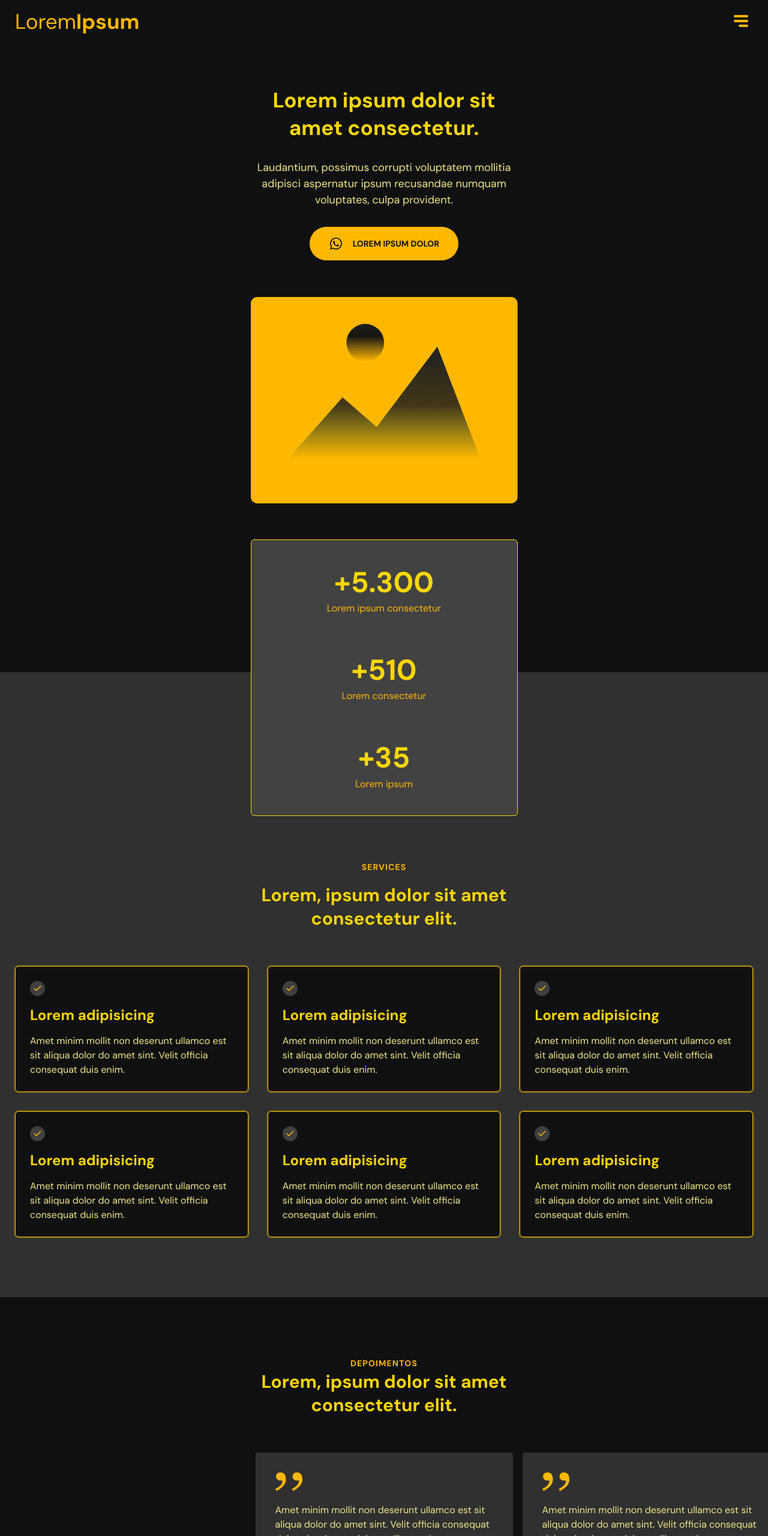
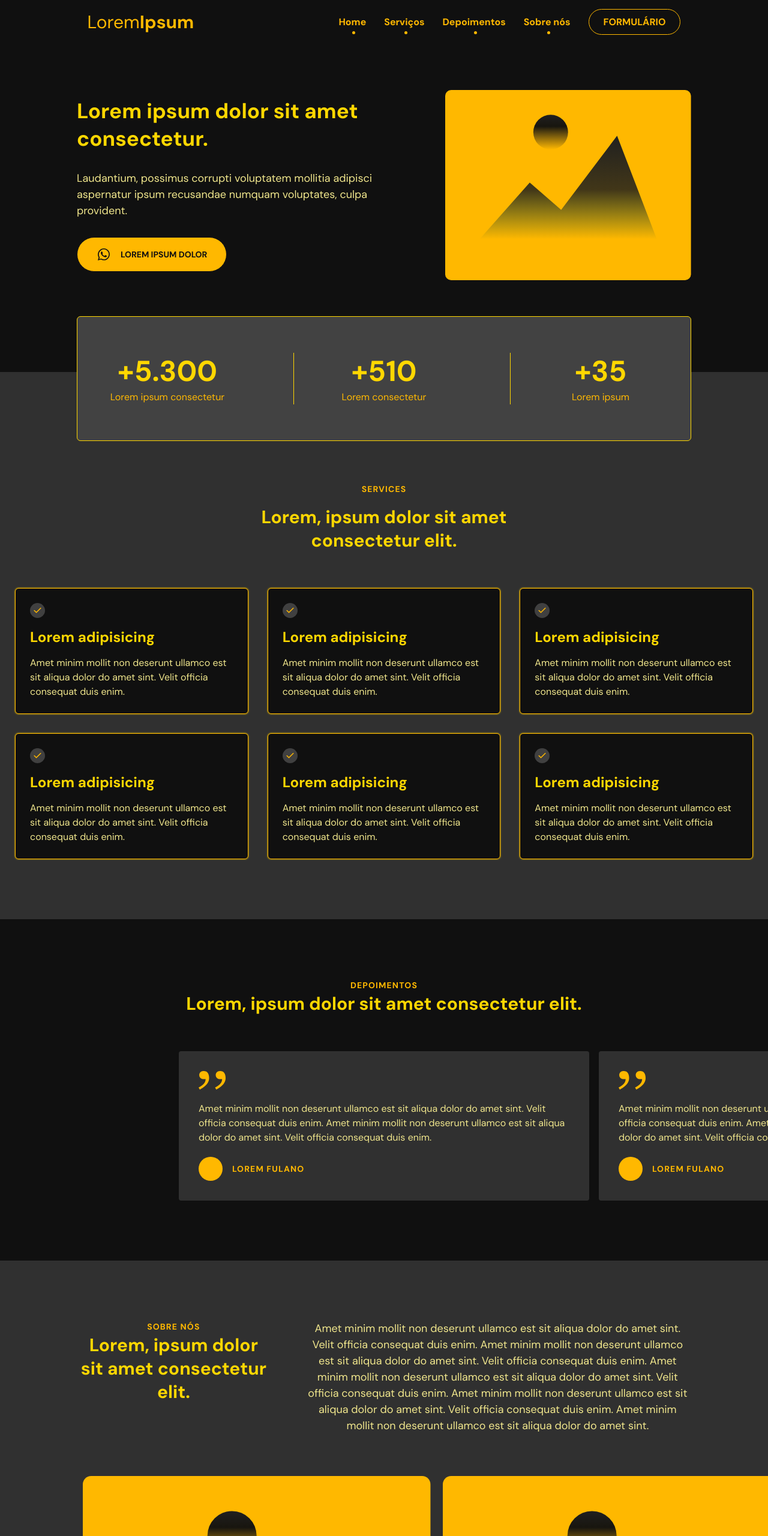
Before and after one commit to LucasSPaiva/nlw-page, a plain HTML site: page index.html in a window 1280 px wide. Shown: the top 2560 px of the page at 60% size. Drawn offline with nearby package versions, Linux system fonts and the light colour scheme.

Commit message:
✨ finished v1.0

```diff
--- a/index.html
+++ b/index.html
@@ -348,13 +348,14 @@
 						<h2>Lorem, ipsum dolor sit amet consectetur elit.</h2>
 					</div>
 					<p>
-						Amet minim m non deserunt ullamco est sit aliqua dolor do amet sint.
-						Velit officia consequat duis enim. Minim mollit non deserunt ullamco
-						est sit aliqua dolor do amet sint. Velit officia consequat duis
-						enim. Amet non deserunt ullamco est sit dolor sint. Velit officia
-						consequat duis enim. Amet minim mollit non des est sit aliqua dolor
-						do amet sint. Velit officia consequat duis enim. Amet minim mollit
-						non deserunt ullamco est sit aliqua dolor do amet sint.
+						Amet minim mollit non deserunt ullamco est sit aliqua dolor do amet
+						sint. Velit officia consequat duis enim. Amet minim mollit non
+						deserunt ullamco est sit aliqua dolor do amet sint. Velit officia
+						consequat duis enim. Amet minim mollit non deserunt ullamco est sit
+						aliqua dolor do amet sint. Velit officia consequat duis enim. Amet
+						minim mollit non deserunt ullamco est sit aliqua dolor do amet sint.
+						Velit officia consequat duis enim. Amet minim mollit non deserunt
+						ullamco est sit aliqua dolor do amet sint.
 					</p>
 				</div>
 				<div class="swiperAbout">
--- a/main.js
+++ b/main.js
@@ -3,6 +3,35 @@ window.addEventListener('scroll', onScroll)
 onScroll()
 function onScroll() {
 	showNavigationOnScroll()
+
+	activateMenuAtCurrentSection(home)
+	activateMenuAtCurrentSection(services)
+	activateMenuAtCurrentSection(depositions)
+	activateMenuAtCurrentSection(about)
+	activateMenuAtCurrentSection(contact)
+}
+
+function activateMenuAtCurrentSection(section) {
+	const targetLine = scrollY + innerHeight / 2
+
+	const sectionTop = section.offsetTop
+	const sectionHeight = section.offsetHeight
+	const sectionEndsAt = sectionTop + sectionHeight
+
+	const sectionTopReachOrPassedTargetLine = targetLine >= sectionTop
+	const sectionEndPassedTargetLine = sectionEndsAt <= targetLine
+
+	const sectionBoundaries =
+		sectionTopReachOrPassedTargetLine && !sectionEndPassedTargetLine
+
+	const sectionId = section.getAttribute('id')
+
+	const menuElement = document.querySelector(`.menu a[href*=${sectionId}]`)
+
+	menuElement.classList.remove('active')
+	if (sectionBoundaries) {
+		menuElement.classList.add('active')
+	}
 }
 
 function showNavigationOnScroll() {
@@ -36,7 +65,7 @@ const swiper = new Swiper('.swiper', {
 })
 
 const swiperAbout = new Swiper('.swiperAbout', {
-	slidesPerView: 1.2,
+	slidesPerView: 1.3,
 	direction: 'horizontal',
 	loop: true,
 
--- a/styles/about.css
+++ b/styles/about.css
@@ -3,7 +3,6 @@
 	background-color: var(--black-gray);
 	overflow: hidden;
 }
-
 
 #about .wrapper {
 	display: flex;
@@ -26,3 +25,29 @@
 	height: auto;
 	padding-inline: 0.8rem;
 }
+
+@media (min-width: 700px) {
+	#about .swiperAbout {
+		max-width: 60rem;
+	}
+}
+
+@media (min-width: 1024px) {
+	#about .swiper-slide {
+		padding-inline: 1rem;
+	}
+
+	#about .text {
+		max-width: 1120px;
+		margin-inline: auto;
+
+		flex-direction: row;
+		gap: 5.6rem;
+	}
+	#about .text .title {
+		flex: 1;
+	}
+	#about .text p {
+		flex: 2;
+	}
+}
--- a/styles/contact.css
+++ b/styles/contact.css
@@ -29,3 +29,21 @@
 #contact .text #contacts p img {
 	width: 3rem;
 }
+
+@media (min-width: 800px) {
+	#contact .wrapper {
+		max-width: 50rem;
+	}
+}
+
+@media (min-width: 1024px) {
+	#contact .wrapper {
+		flex-direction: row;
+		justify-content: center;
+		align-items: center;
+		max-width: none;
+	}
+	#contact .text {
+		max-width: 30rem;
+	}
+}
--- a/styles/depositions.css
+++ b/styles/depositions.css
@@ -64,3 +64,9 @@
 	height: 0.75rem;
 	background: var(--brand-primary-dark);
 }
+
+@media (min-width: 700px) {
+	#depositions .swiper {
+		max-width: 70rem;
+	}
+}
--- a/styles/footer.css
+++ b/styles/footer.css
@@ -1,5 +1,5 @@
 #footer {
-	padding-block: 8rem;
+	padding-block: 4rem;
 	background-color: var(--brand-primary-dark);
 }
 
--- a/styles/global.css
+++ b/styles/global.css
@@ -108,11 +108,6 @@ section {
 	text-align: center;
 }
 
-.wrapper {
-	max-width: var(--max-width);
-	margin-inline: auto;
-}
-
 a::selection,
 p::selection,
 h1::selection,
@@ -130,7 +125,11 @@ textarea::selection {
 	background-color: var(--brand-primary-light);
 }
 
-/* BUTTON STYLES */
+.wrapper {
+	max-width: var(--max-width);
+	margin-inline: auto;
+}
+
 .button {
 	padding: 1.6rem 3.2rem;
 	margin-inline: auto;
@@ -163,4 +162,20 @@ textarea::selection {
 	transition: 0.3s all;
 	fill: var(--brand-primary-dark);
 }
-/* ============= */
+
+/* Scroll */
+*::-webkit-scrollbar {
+	width: 10px;
+}
+
+*::-webkit-scrollbar-thumb {
+	background-color: var(--brand-primary-dark);
+	border-radius: 20px;
+	border: 2px solid var(--black-gray);
+}
+
+@media (min-width: 600px) {
+	:root {
+		--max-width: 80vw;
+	}
+}
--- a/styles/home.css
+++ b/styles/home.css
@@ -1,6 +1,5 @@
 #home {
-	margin-top: 7rem;
-	padding-block: 7.5rem;
+	padding: 15rem 0 7rem;
 }
 
 #home .content,
@@ -9,6 +8,11 @@
 	flex-direction: column;
 	justify-content: space-between;
 	gap: 6rem;
+}
+
+#home .content img {
+	margin-inline: auto;
+	max-width: 41rem;
 }
 
 #home .text {
@@ -51,3 +55,42 @@
 	line-height: 130%;
 	color: var(--brand-primary);
 }
+
+@media (min-width: 700px) {
+	#home .content {
+		max-width: 60rem;
+		margin-inline: auto;
+	}
+}
+
+@media (min-width: 850px) {
+	#home .details {
+		flex-direction: row;
+		justify-content: center;
+		padding-block: 6rem;
+	}
+
+	#home .details p {
+		flex: 1;
+		padding-inline: 2rem;
+	}
+	#home .details p + p {
+		border-left: 1px solid var(--brand-primary);
+	}
+}
+
+@media (min-width: 1024px) {
+	#home .content {
+		max-width: none;
+		align-items: center;
+		flex-direction: row;
+	}
+	#home .text {
+		max-width: 60rem;
+		text-align: left;
+		justify-content: flex-start;
+	}
+	#home .content .button {
+		margin-left: 0;
+	}
+}
--- a/styles/navigation.css
+++ b/styles/navigation.css
@@ -128,3 +128,115 @@ body.menu-expanded .menu {
 	border: 1px solid var(--black-dark);
 	color: var(--black-dark);
 }
+
+@media (min-width: 1024px) {
+	nav#navigation * {
+		margin: 0;
+		padding: 0;
+		visibility: initial;
+		display: initial;
+		opacity: initial;
+		flex-direction: initial;
+		position: initial;
+		font-size: initial;
+		font-weight: initial;
+		transform: initial;
+		color: initial;
+		background-color: initial;
+	}
+
+	nav#navigation {
+		display: flex;
+		justify-content: space-around;
+		margin-inline: auto;
+	}
+
+	nav#navigation h2.logo a {
+		font-weight: 400;
+	}
+	nav#navigation h2.logo a span {
+		font-weight: 700;
+	}
+
+	nav#navigation h2.logo a,
+	nav#navigation h2.logo a span {
+		font-size: var(--title-size-medium);
+		color: var(--brand-primary-dark);
+	}
+
+	nav#navigation.scroll h2.logo a,
+	nav#navigation.scroll h2.logo a span {
+		color: var(--black-dark);
+	}
+
+	nav#navigation .toggle-menu {
+		display: none;
+	}
+
+	nav#navigation .menu {
+		display: flex;
+		align-items: center;
+		gap: 3rem;
+	}
+
+	nav#navigation .menu li a {
+		font-weight: bold;
+		font-size: var(--paragraph-size-small);
+		line-height: 2.1rem;
+		color: var(--brand-primary-dark);
+
+		position: relative;
+	}
+
+	nav#navigation .menu li:not(:last-child) a::after {
+		content: '';
+		position: absolute;
+		bottom: -10px;
+		left: 50%;
+		width: 5px;
+		border-radius: 3px;
+		height: 5px;
+		background-color: var(--brand-primary-dark);
+
+		transition: 0.3s all;
+	}
+
+	nav#navigation .menu li a:hover::after,
+	nav#navigation .menu li a.active::after {
+		left: 4px;
+		width: 90%;
+	}
+
+	nav#navigation.scroll .menu li a::after {
+		background-color: var(--black-dark);
+	}
+
+	nav#navigation.scroll .menu li a:hover::after,
+	nav#navigation.scroll .menu li a.active::after {
+		background-color: var(--black-dark);
+	}
+
+	nav#navigation.scroll .menu li a {
+		color: var(--black-dark);
+	}
+
+	nav#navigation #form-button {
+		padding: 1rem 2.4rem;
+
+		border: 1px solid var(--brand-primary-dark);
+		color: var(--brand-primary-dark);
+		border-radius: 4rem;
+	}
+
+	nav#navigation .menu #form-button:hover,
+	nav#navigation.scroll .menu #form-button {
+		background: var(--brand-primary-dark);
+		border: 1px solid var(--black-dark);
+		color: var(--black-dark);
+	}
+	nav#navigation.scroll .menu #form-button:hover {
+		background: var(--black-dark);
+		border: 1px solid var(--brand-primary-dark);
+		color: var(--brand-primary-dark);
+	}
+}
--- a/styles/services.css
+++ b/styles/services.css
@@ -69,7 +69,7 @@
 
 @media (min-width: 700px) {
 	#services .text {
-		max-width: var(--max-width);
+		max-width: 44.5rem;
 	}
 	#services .wrapper {
 		max-width: 1024px;
@@ -77,6 +77,12 @@
 
 	#services .cards {
 		grid-template-columns: 1fr 1fr;
+	}
+}
+
+@media (min-width: 850px) {
+	#services::before {
+		top: -185px;
 	}
 }
 
```
Also changed, not shown: styles/form.css (line endings or trailing spaces).
